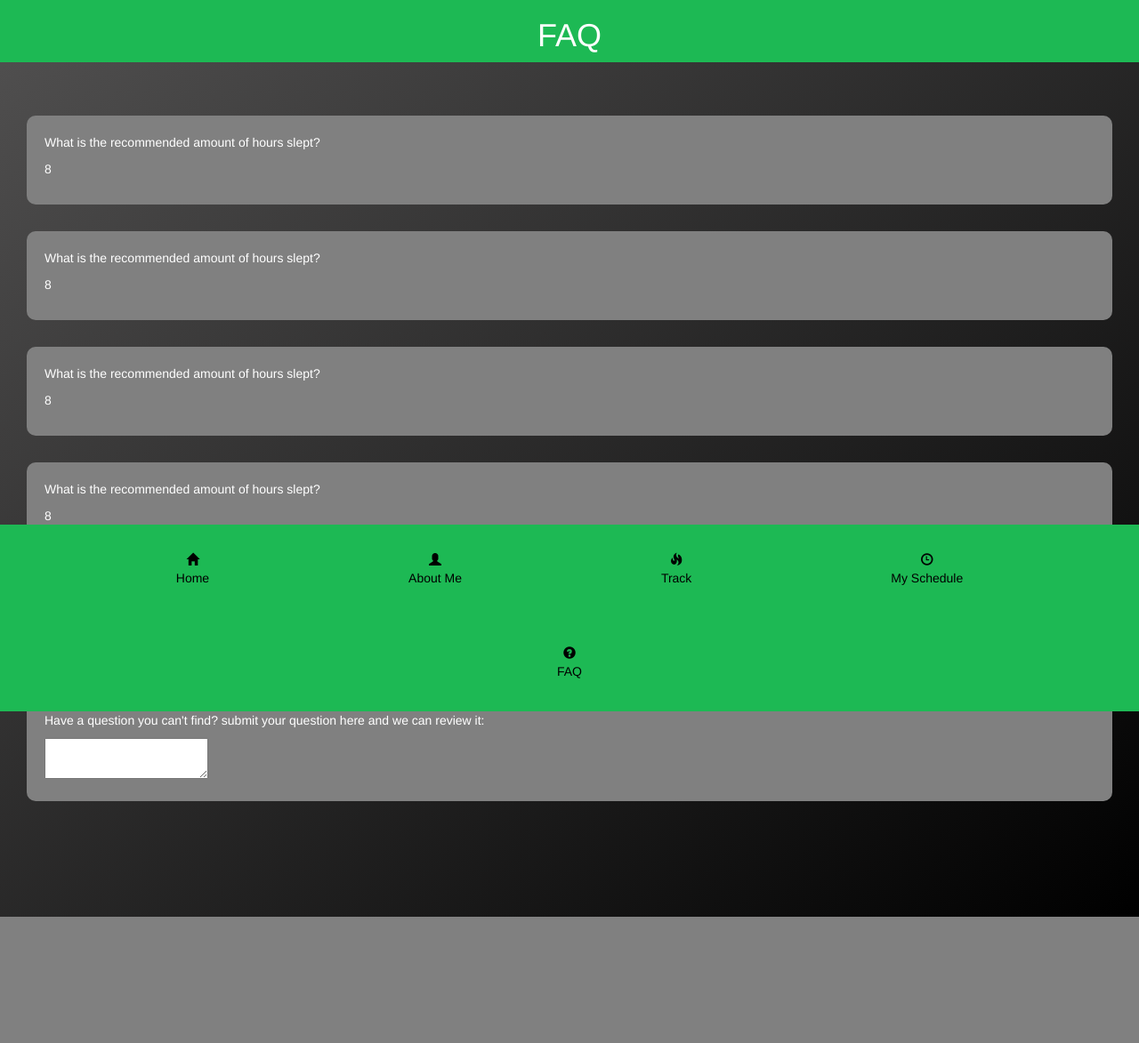
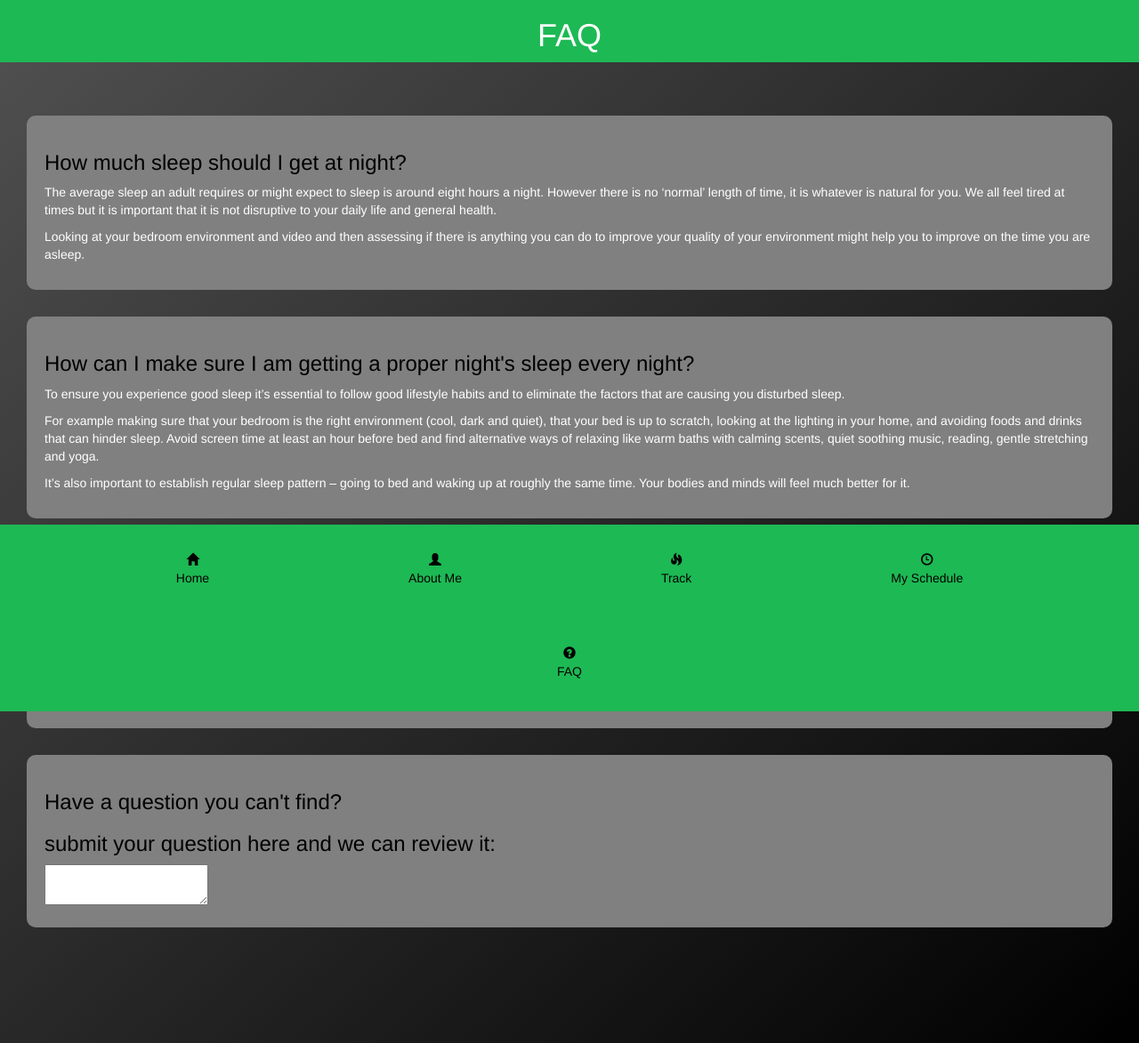
Before and after one commit to alexander253/HIT238_Sleep_Tracker_v1.00, a Node server app: page /faq.html in a window 1280 px wide. Shown: the whole page at 89% size. Before the commit the page ends 1031 px from the top, so only its background shows below. Run offline with Node 20, Linux system fonts and the light colour scheme; some libraries are stand-ins or nearby versions.

Commit message:
added faqs moved button around

```diff
--- a/public/faq.html
+++ b/public/faq.html
@@ -15,34 +15,47 @@
   </div>
 
     <div class="content">
-    <p>What is the recommended amount of hours slept?</p>
-    <p>8</p>
+    <h3>How much sleep should I get at night?</h3>
+    <p>The average sleep an adult requires or might expect to sleep is around eight hours a night.
+      However there is no ‘normal’ length of time, it is whatever is natural for you. We all feel
+       tired at times but it is important that it is not disruptive to your daily life and general health.</p>
+
+       <p>Looking at your bedroom environment and video and then assessing if there is anything you can do to
+       improve your quality of your environment might help you to improve on the time you are asleep.</p>
 
     </div>
 
     <div class="content">
-      <p>What is the recommended amount of hours slept?</p>
-      <p>8</p>
+      <h3>How can I make sure I am getting a proper night's sleep every night?</h3>
+      <p>To ensure you experience good sleep it’s essential to follow good lifestyle habits and to eliminate
+         the factors that are causing you disturbed sleep. </p>
+
+        <p> For example making sure that your bedroom is the
+         right environment (cool, dark and quiet), that your bed is up to scratch, looking at the lighting in
+         your home, and avoiding foods and drinks that can hinder sleep. Avoid screen time at least an hour before
+         bed and find alternative ways of relaxing like warm baths with calming scents, quiet soothing music, reading,
+         gentle stretching and yoga. </p>
+
+         <p>It’s also important to establish regular sleep pattern – going to bed and waking up
+         at roughly the same time. Your bodies and minds will feel much better for it.</p>
     </div>
 
     <div class="content">
-      <p>What is the recommended amount of hours slept?</p>
-      <p>8</p>
+      <h3>I struggle to fall asleep, what can I do?</h3>
+      <p>Practise some deep breathing techniques. Spend five minutes indulging in pure relaxation and allow
+        yourself to sink into a sound fulfilling sleep. If your mind is buzzing with things to do, write them down.</p>
+
+         <p>Don’t try to sleep – it needs to find you. Keep your eyes open and gently resist sleep or try to adopt a carefree,
+          accepting attitude to wakefulness. </p>
+
+          <p>Avoid clock watching if you can’t get to sleep within 15 minutes from switching
+          light off then get up and go to another room and doing something relaxing.</p>
     </div>
 
-    <div class="content">
-      <p>What is the recommended amount of hours slept?</p>
-      <p>8</p>
-    </div>
 
     <div class="content">
-      <p>What is the recommended amount of hours slept?</p>
-      <p>8</p>
-
-    </div>
-
-    <div class="content">
-      <p>Have a question you can't find? submit your question here and we can review it:</p>
+      <h3>Have a question you can't find?</h3>
+      <h3>  submit your question here and we can review it:</h3>
       <textarea>
 
       </textarea>
--- a/public/style.css
+++ b/public/style.css
@@ -5,6 +5,9 @@ body{
 
 }
 
+h3{
+  color: black;
+}
 .heading {
   margin-top: -130px;
   text-align: center;
@@ -34,6 +37,9 @@ body{
 
 }
 
+.input{
+  color: black;
+}
 
 .nav_menu{
   background-color: #1db954;
@@ -86,8 +92,9 @@ ul {
   color: black;
   background-color: white;
   margin-top:30px;
-  margin-left: 30px;
-  margin-right: 30px;
+  width: 360px;
+  margin-left: auto;
+  margin-right: auto;
   border-style: hidden;
   border-width: 0.5px;
   border-radius: 10px;
--- a/public/track.html
+++ b/public/track.html
@@ -25,8 +25,10 @@
       <input type="radio" name="9" value=""> 9<br>
       <input type="radio" name="10" value=""> 10<br>
       <input type="radio" name="more than 10" value=""> More than 10<br>
-      <button class= "button" type="button">Save</button>
+
     </div>
+
+              <div class= "button" type="button" > <a href="index.html">Save</a></div>
 
 
 
```
Also changed, not shown: public/about.html (+4 -26 lines).
